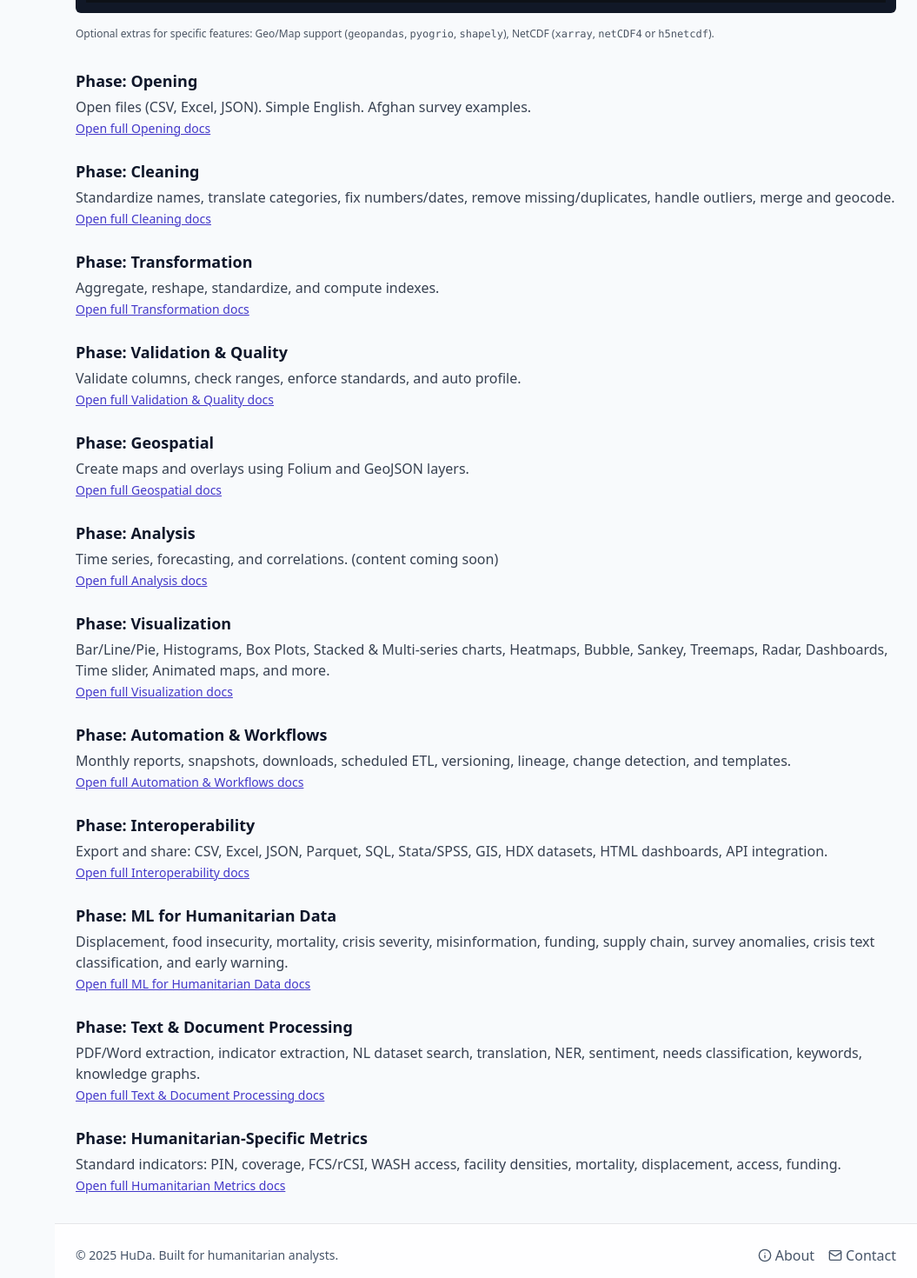
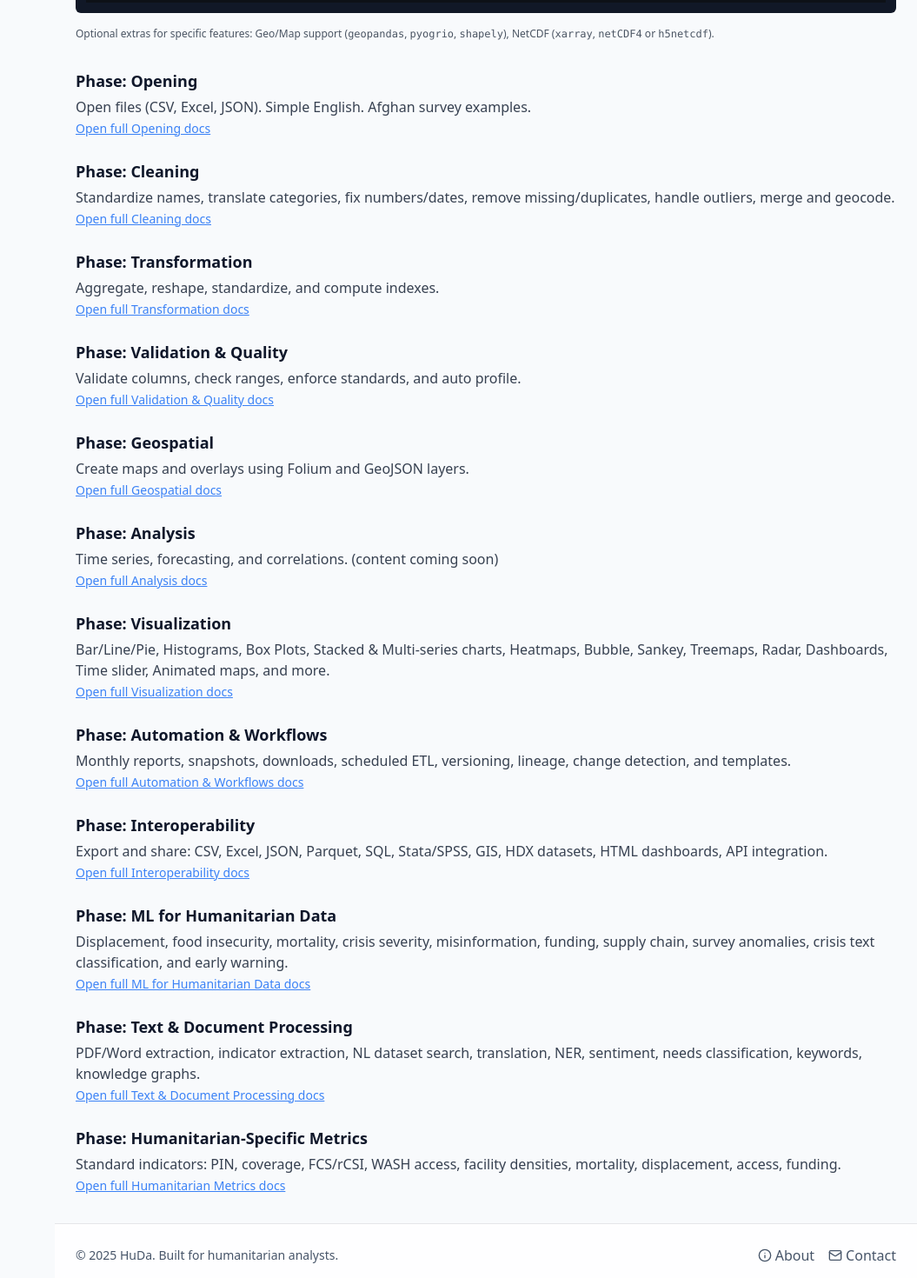
Before and after one commit to fiafghan/HudaWebSite, a React (Vite) app: page / in a window 1280 px wide. Shown: the part 1940-3410 px from the top of the page at 87% size, without its empty margins (225-1280 px from the left). Built offline with nearby package versions, Linux system fonts and the light colour scheme.

Commit message:
style: update link colors from indigo-700 to blue-500 across documentation sections

```diff
--- a/src/pages/Home.tsx
+++ b/src/pages/Home.tsx
@@ -142,73 +142,73 @@ export default function Home() {
             <section id="opening" className="content-section">
               <h3 className="text-lg font-semibold mb-1">Phase: Opening</h3>
               <p className="text-gray-700">Open files (CSV, Excel, JSON). Simple English. Afghan survey examples.</p>
-              <Link to="/docs/opening" className="text-sm text-indigo-700 hover:text-indigo-900 underline">Open full Opening docs</Link>
+              <Link to="/docs/opening" className="text-sm text-blue-500 hover:text-indigo-900 underline">Open full Opening docs</Link>
             </section>
 
             <section id="cleaning" className="content-section">
               <h3 className="text-lg font-semibold mb-1">Phase: Cleaning</h3>
               <p className="text-gray-700">Standardize names, translate categories, fix numbers/dates, remove missing/duplicates, handle outliers, merge and geocode.</p>
-              <Link to="/docs/cleaning" className="text-sm text-indigo-700 hover:text-indigo-900 underline">Open full Cleaning docs</Link>
+              <Link to="/docs/cleaning" className="text-sm text-blue-500 hover:text-indigo-900 underline">Open full Cleaning docs</Link>
             </section>
 
             <section id="transformation" className="content-section">
               <h3 className="text-lg font-semibold mb-1">Phase: Transformation</h3>
               <p className="text-gray-700">Aggregate, reshape, standardize, and compute indexes.</p>
-              <Link to="/docs/transformation" className="text-sm text-indigo-700 hover:text-indigo-900 underline">Open full Transformation docs</Link>
+              <Link to="/docs/transformation" className="text-sm text-blue-500 hover:text-indigo-900 underline">Open full Transformation docs</Link>
             </section>
 
             <section id="validation" className="content-section">
               <h3 className="text-lg font-semibold mb-1">Phase: Validation & Quality</h3>
               <p className="text-gray-700">Validate columns, check ranges, enforce standards, and auto profile.</p>
-              <Link to="/docs/validation-quality" className="text-sm text-indigo-700 hover:text-indigo-900 underline">Open full Validation & Quality docs</Link>
+              <Link to="/docs/validation-quality" className="text-sm text-blue-500 hover:text-indigo-900 underline">Open full Validation & Quality docs</Link>
             </section>
 
             <section id="geospatial" className="content-section">
               <h3 className="text-lg font-semibold mb-1">Phase: Geospatial</h3>
               <p className="text-gray-700">Create maps and overlays using Folium and GeoJSON layers.</p>
-              <Link to="/docs/geospatial" className="text-sm text-indigo-700 hover:text-indigo-900 underline">Open full Geospatial docs</Link>
+              <Link to="/docs/geospatial" className="text-sm text-blue-500 hover:text-indigo-900 underline">Open full Geospatial docs</Link>
             </section>
 
             <section id="analysis" className="content-section">
               <h3 className="text-lg font-semibold mb-1">Phase: Analysis</h3>
               <p className="text-gray-700">Time series, forecasting, and correlations. (content coming soon)</p>
-              <Link to="/docs/analysis" className="text-sm text-indigo-700 hover:text-indigo-900 underline">Open full Analysis docs</Link>
+              <Link to="/docs/analysis" className="text-sm text-blue-500 hover:text-indigo-900 underline">Open full Analysis docs</Link>
             </section>
 
             <section id="visualization" className="content-section">
               <h3 className="text-lg font-semibold mb-1">Phase: Visualization</h3>
               <p className="text-gray-700">Bar/Line/Pie, Histograms, Box Plots, Stacked & Multi-series charts, Heatmaps, Bubble, Sankey, Treemaps, Radar, Dashboards, Time slider, Animated maps, and more.</p>
-              <Link to="/docs/visualization" className="text-sm text-indigo-700 hover:text-indigo-900 underline">Open full Visualization docs</Link>
+              <Link to="/docs/visualization" className="text-sm text-blue-500 hover:text-indigo-900 underline">Open full Visualization docs</Link>
             </section>
 
             <section id="automation" className="content-section">
               <h3 className="text-lg font-semibold mb-1">Phase: Automation & Workflows</h3>
               <p className="text-gray-700">Monthly reports, snapshots, downloads, scheduled ETL, versioning, lineage, change detection, and templates.</p>
-              <Link to="/docs/automation" className="text-sm text-indigo-700 hover:text-indigo-900 underline">Open full Automation & Workflows docs</Link>
+              <Link to="/docs/automation" className="text-sm text-blue-500 hover:text-indigo-900 underline">Open full Automation & Workflows docs</Link>
             </section>
 
             <section id="interoperability" className="content-section">
               <h3 className="text-lg font-semibold mb-1">Phase: Interoperability</h3>
               <p className="text-gray-700">Export and share: CSV, Excel, JSON, Parquet, SQL, Stata/SPSS, GIS, HDX datasets, HTML dashboards, API integration.</p>
-              <Link to="/docs/interoperability" className="text-sm text-indigo-700 hover:text-indigo-900 underline">Open full Interoperability docs</Link>
+              <Link to="/docs/interoperability" className="text-sm text-blue-500 hover:text-indigo-900 underline">Open full Interoperability docs</Link>
             </section>
 
             <section id="ml4humanitarian" className="content-section">
               <h3 className="text-lg font-semibold mb-1">Phase: ML for Humanitarian Data</h3>
               <p className="text-gray-700">Displacement, food insecurity, mortality, crisis severity, misinformation, funding, supply chain, survey anomalies, crisis text classification, and early warning.</p>
-              <Link to="/docs/ml4humanitarian" className="text-sm text-indigo-700 hover:text-indigo-900 underline">Open full ML for Humanitarian Data docs</Link>
+              <Link to="/docs/ml4humanitarian" className="text-sm text-blue-500 hover:text-indigo-900 underline">Open full ML for Humanitarian Data docs</Link>
             </section>
 
             <section id="document-processing" className="content-section">
               <h3 className="text-lg font-semibold mb-1">Phase: Text & Document Processing</h3>
               <p className="text-gray-700">PDF/Word extraction, indicator extraction, NL dataset search, translation, NER, sentiment, needs classification, keywords, knowledge graphs.</p>
-              <Link to="/docs/document-processing" className="text-sm text-indigo-700 hover:text-indigo-900 underline">Open full Text & Document Processing docs</Link>
+              <Link to="/docs/document-processing" className="text-sm text-blue-500 hover:text-indigo-900 underline">Open full Text & Document Processing docs</Link>
             </section>
 
             <section id="humanitarian-metrics" className="content-section">
               <h3 className="text-lg font-semibold mb-1">Phase: Humanitarian-Specific Metrics</h3>
               <p className="text-gray-700">Standard indicators: PIN, coverage, FCS/rCSI, WASH access, facility densities, mortality, displacement, access, funding.</p>
-              <Link to="/docs/humanitarian-metrics" className="text-sm text-indigo-700 hover:text-indigo-900 underline">Open full Humanitarian Metrics docs</Link>
+              <Link to="/docs/humanitarian-metrics" className="text-sm text-blue-500 hover:text-indigo-900 underline">Open full Humanitarian Metrics docs</Link>
             </section>
           </div>
         </main>
```
